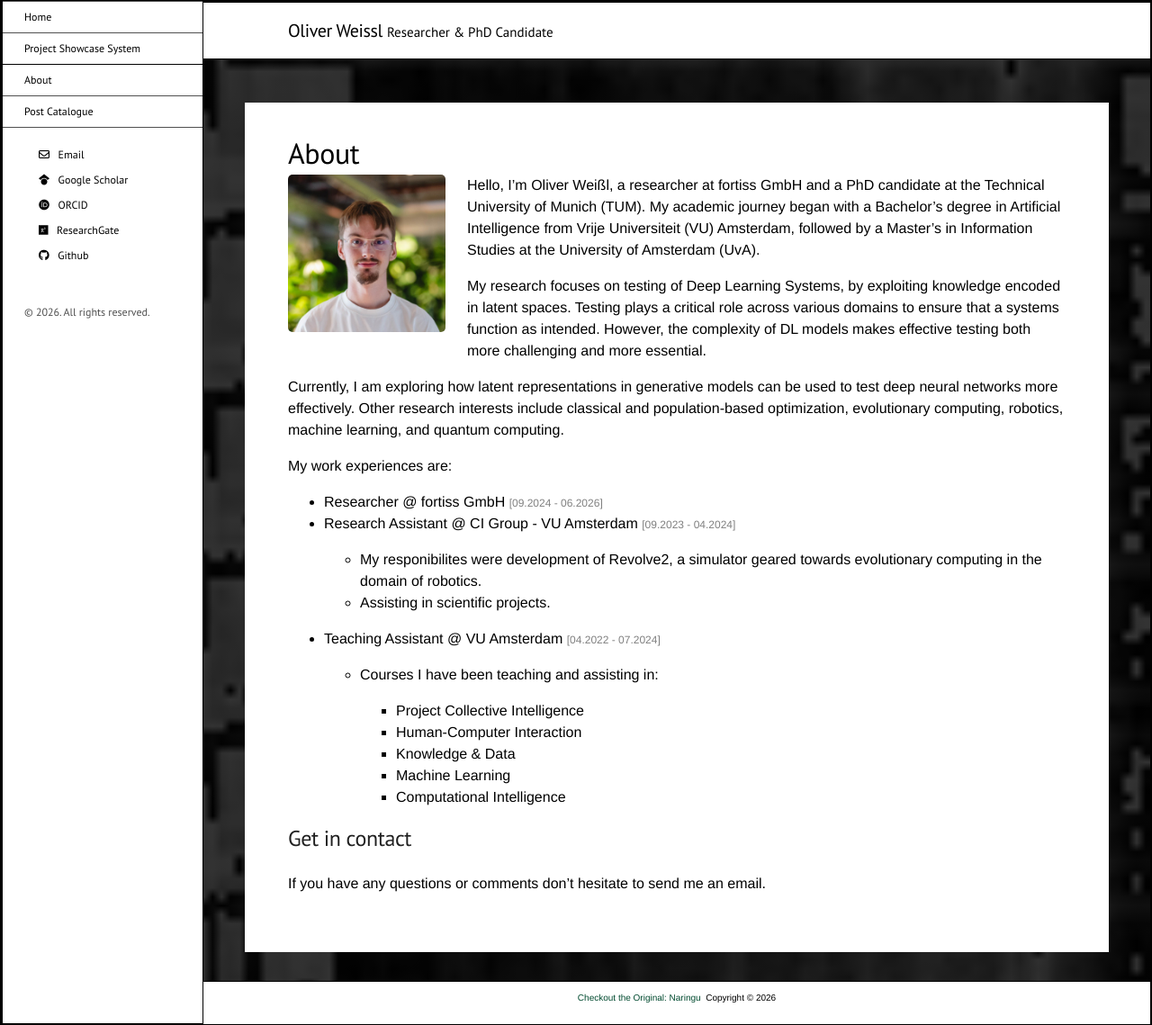
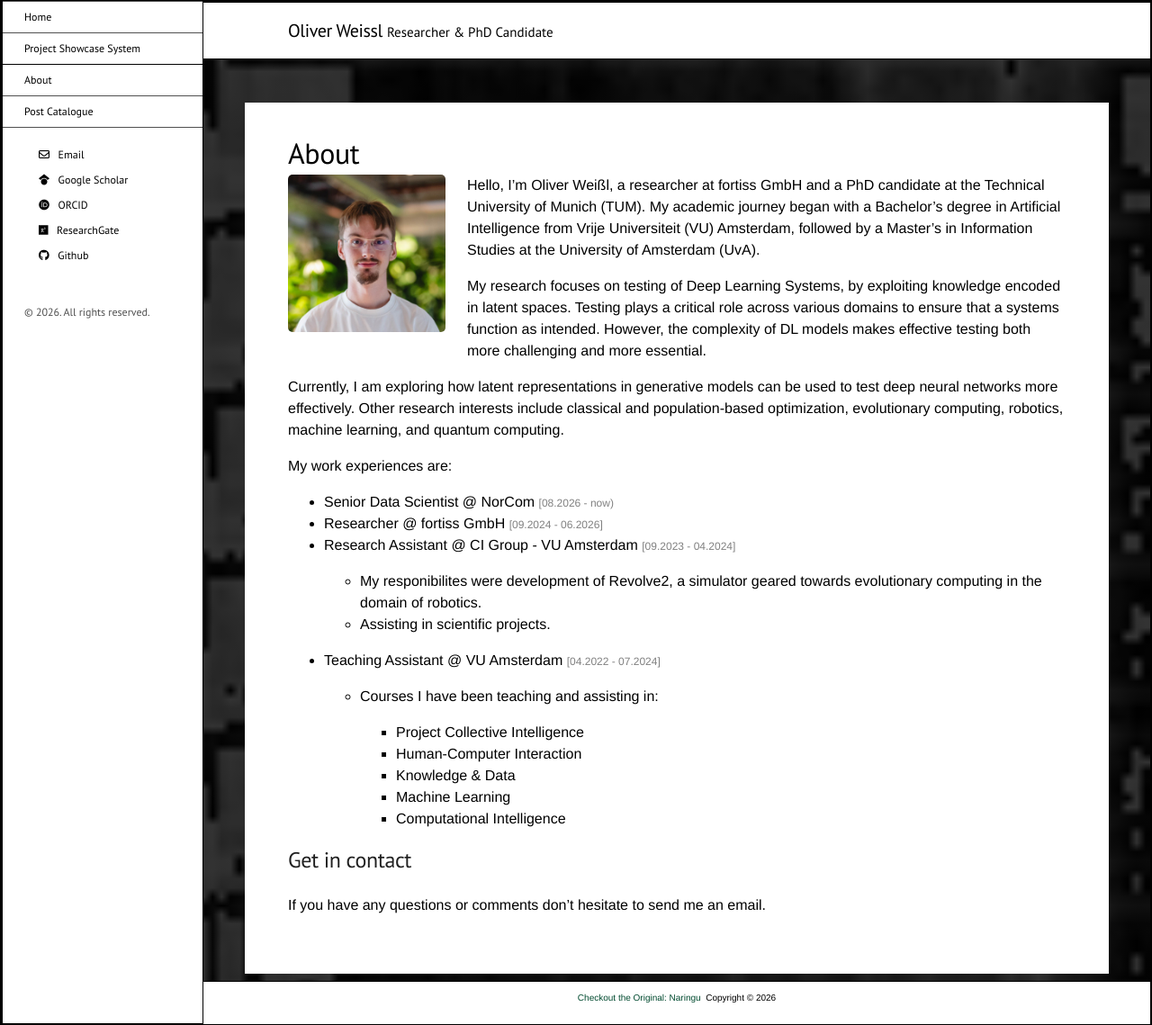
Before and after one commit to oliverweissl/oliverweissl.github.io, a Jekyll site: the page built from about/index.md, in a window 1280 px wide. Shown: the whole page at 90% size. Built offline with Jekyll 4.4.1, drawn with Linux system fonts in a browser that asks for light colours; nearby versions of some CDN libraries.

Commit message:
Update work experience

```diff
--- a/about/index.md
+++ b/about/index.md
@@ -15,6 +15,7 @@ Other research interests include classical and population-based optimization, ev
 
 My work experiences are:
 
+- Senior Data Scientist @ [NorCom](https://www.norcom.de/) <span class="meta-text">[08.2026 - now)</span>
 - Researcher @ [fortiss GmbH](https://www.fortiss.org/) <span class="meta-text">[09.2024 - 06.2026]</span>
 - Research Assistant @ [CI Group - VU Amsterdam](https://cs.vu.nl/ci/) <span class="meta-text">[09.2023 - 04.2024]</span>
 
```
